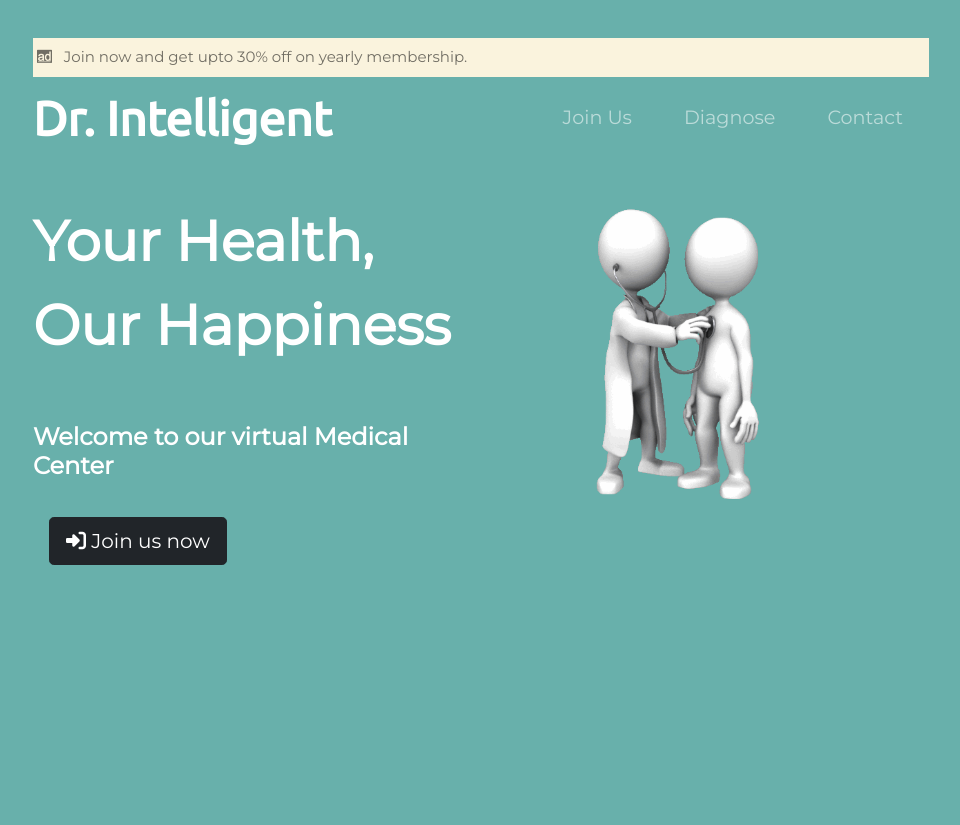
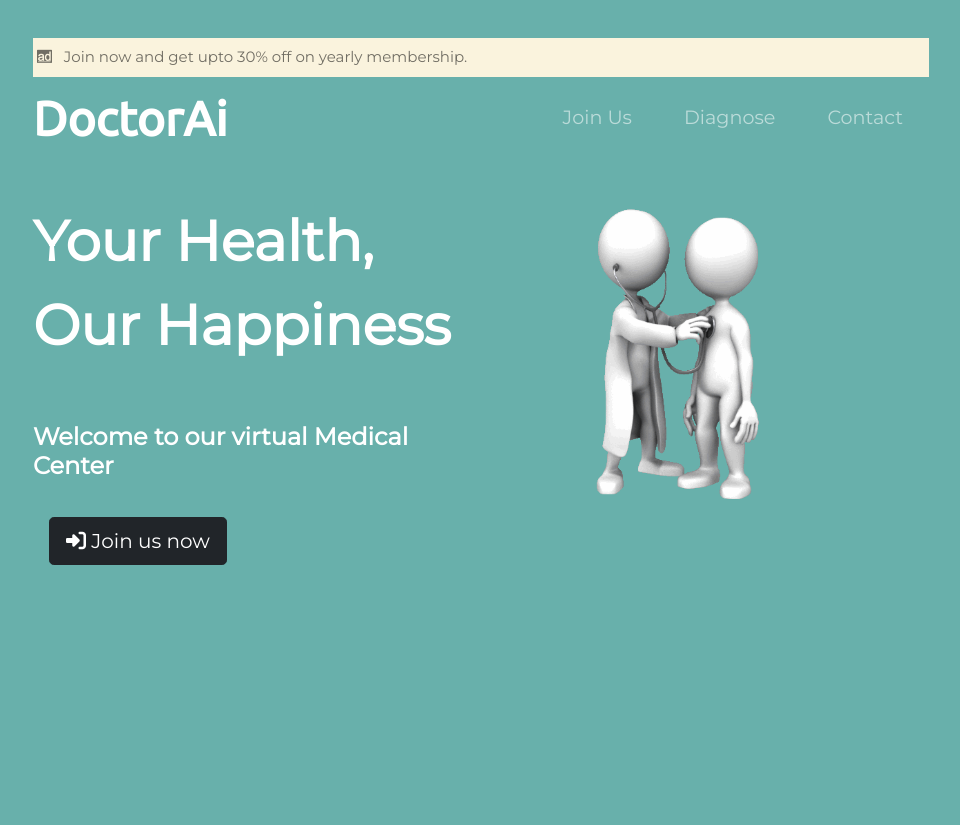
Before and after one commit to aspiring-employee/doctorAi, a Django app: page / in a window 1280 px wide. Shown: the top 825 px of the page, without its empty margins (159-1119 px from the left). Run offline with Django 4.2, Linux system fonts and the light colour scheme; some libraries are stand-ins or nearby versions.

Commit message:
made minor bug fixes

```diff
--- a/Website/settings.py
+++ b/Website/settings.py
@@ -26,6 +26,7 @@ SECRET_KEY = 'django-insecure-p$vpkzjtp3x$o98hi)dibzmzl2p!o94e4-f5r_%rg)b@ywqg-p
 DEBUG = True
 
 ALLOWED_HOSTS = [
+    '127.0.0.1',
     'doctorai-0b3y.onrender.com',
 ]
 
--- a/home/templates/home/home.html
+++ b/home/templates/home/home.html
@@ -4,7 +4,7 @@
 
 <head>
   <meta charset="utf-8">
-  <title>Dr Intelligent</title>
+  <title>DoctorAi</title>
 
   <!-- google fonts -->
   <link href="https://fonts.googleapis.com/css2?family=Montserrat&family=Ubuntu&display=swap" rel="stylesheet">
@@ -41,7 +41,7 @@
       <!-- Nav Bar -->
 
       <nav class="navbar navbar-expand-lg navbar-dark">
-        <a class="navbar-brand" href="">Dr. Intelligent</a>
+        <a class="navbar-brand" href="">DoctorAi</a>
         <button class="navbar-toggler" type="button" data-toggle="collapse" data-target="#navbarSupportedContent" aria-controls="navbarSupportedContent" aria-expanded="false" aria-label="Toggle navigation">
           <span class="navbar-toggler-icon"></span>
         </button>
@@ -163,7 +163,7 @@
     <i class="social-icon fa-brands fa-facebook"></i>
     <i class="social-icon fa-brands fa-twitter"></i>
     <i class="social-icon fa-solid fa-envelope"></i>
-    <p class="copyright">©2023 Dr. Intelligent<br>
+    <p class="copyright">©2024 DoctorAi<br>
 
     <a style="color: black;"href="aboutus.html">About us</a></p>
   </footer>
```
